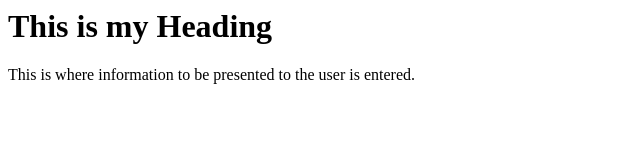
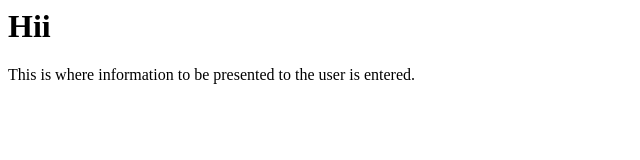
Before and after one commit to Tananesther/tempo, a plain HTML site: page index.html in a window 1280 px wide. Shown: the whole page, without its empty margins (0-640 px from the left). Drawn offline with Linux system fonts and the light colour scheme.

Commit message:
Update index.html

```diff
--- a/index.html
+++ b/index.html
@@ -5,7 +5,7 @@ The title of the webpage
 </title>
 </head>
 <body>
-<h1>This is my Heading</h1>
+<h1>Hii</h1>
 This is where information to be presented to the user is entered.
 </body>
 </html>
```
